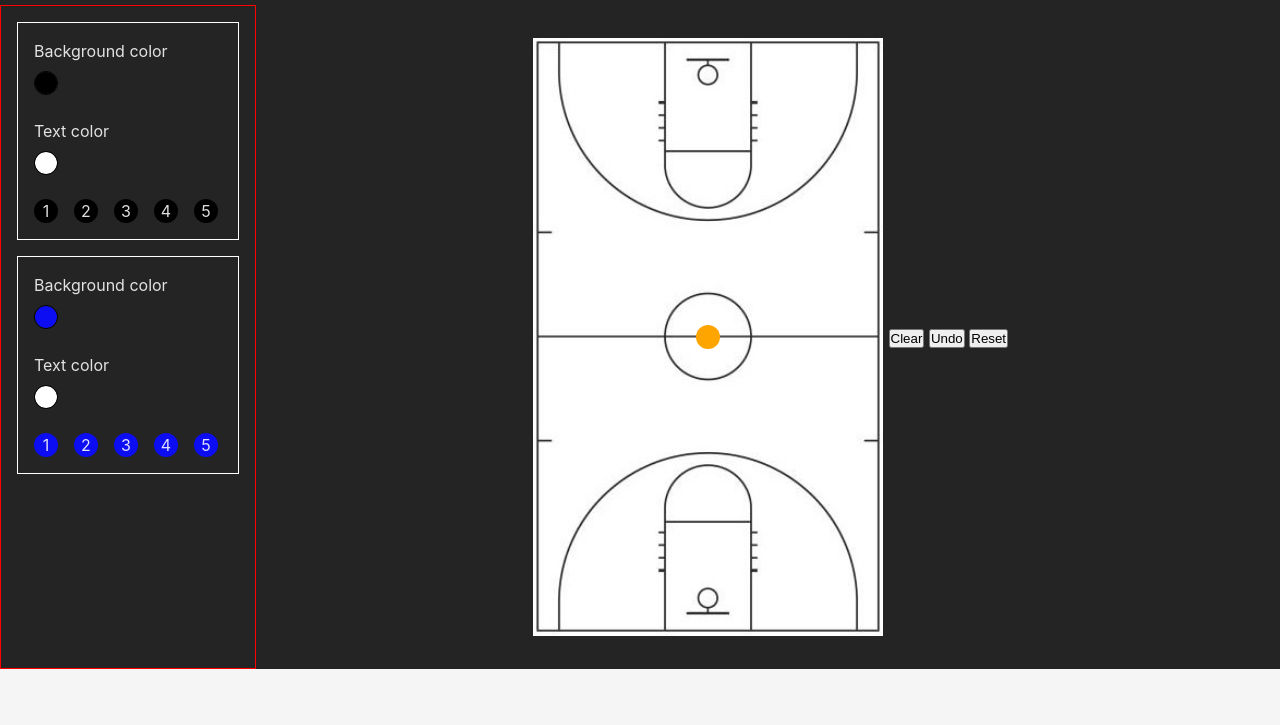
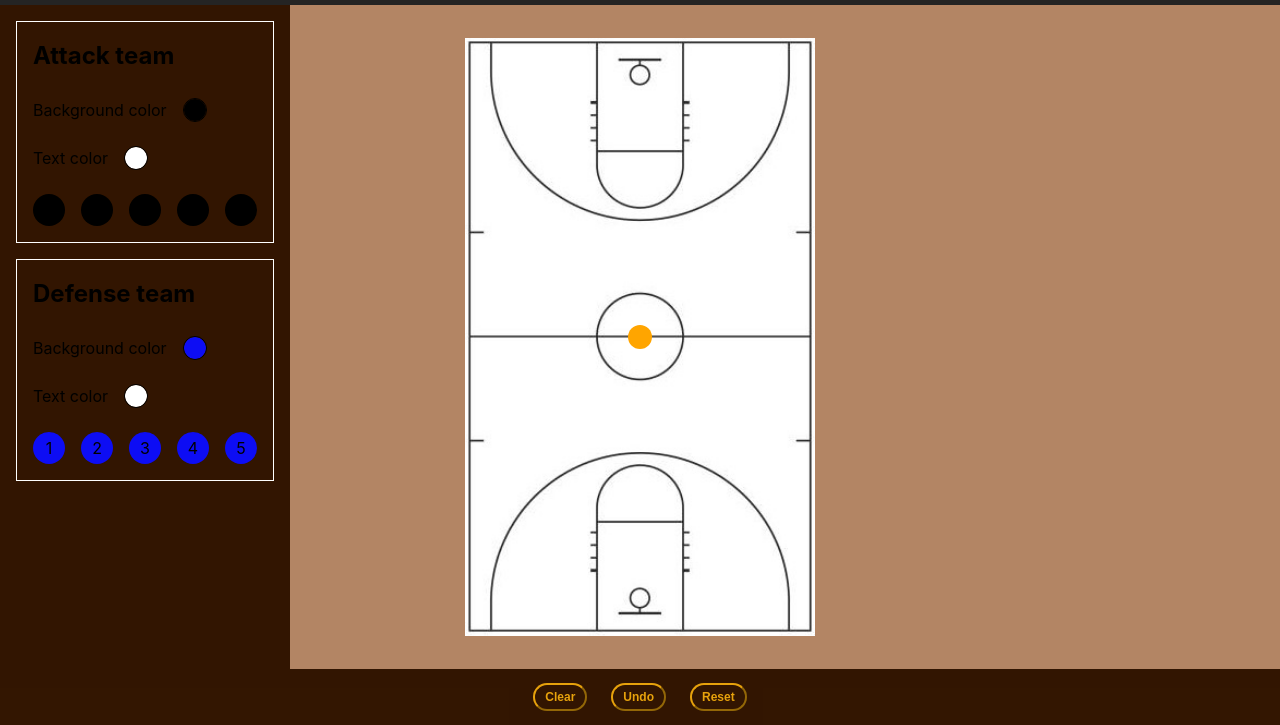
Before and after one commit to SantiG11/tactics-board, a website built with Vite: page index.html in a window 1280 px wide. Shown: the part 75-800 px from the top of the page. Built offline with nearby package versions, Linux system fonts and the light colour scheme.

Commit message:
Added style to the buttons and started trying colors for the page

```diff
--- a/index.html
+++ b/index.html
@@ -16,14 +16,10 @@
         <div id="ball" draggable="true"></div>
         <canvas id="canvas"> </canvas>
       </div>
-      <div class="buttons">
-        <button id="clear-btn">Clear</button>
-        <button id="undo-btn">Undo</button>
-        <button id="reset-btn">Reset</button>
-      </div>
     </main>
     <aside>
-      <div class="players-section">
+      <section class="players-section">
+        <h2>Attack team</h2>
         <div class="color-select-container">
           Background color
           <input
@@ -52,9 +48,10 @@
           <div id="4" class="player attack">4</div>
           <div id="5" class="player attack">5</div>
         </div>
-      </div>
+      </section>
 
-      <div class="players-section">
+      <section class="players-section">
+        <h2>Defense team</h2>
         <div class="color-select-container">
           Background color
           <input
@@ -82,11 +79,16 @@
           <div id="9" class="player defense">4</div>
           <div id="10" class="player defense">5</div>
         </div>
-        </div>
-      </div>
+      </section>
     </aside>
 
-    <footer></footer>
+    <footer>
+      <div class="buttons">
+        <button id="clear-btn">Clear</button>
+        <button id="undo-btn">Undo</button>
+        <button id="reset-btn">Reset</button>
+      </div>
+    </footer>
     <script type="module" src="/src/script.js"></script>
   </body>
 </html>
--- a/src/style.css
+++ b/src/style.css
@@ -4,8 +4,12 @@
   font-weight: 400;
 
   color-scheme: light dark;
-  color: rgba(255, 255, 255, 0.87);
-  background-color: #242424;
+
+  --primary-bg: hsla(25, 76%, 31%, 0.653);
+  --secondary-bg: #321500fd;
+  --orange: #d45113;
+  --primart-text: #fff;
+  --button: #e7a20c;
 }
 
 * {
@@ -14,17 +18,20 @@
   box-sizing: border-box;
 }
 
+/* ---------- Layout --------- */
+
 body {
   display: grid;
   grid-template-areas:
     "header header header"
-    "aside main main"
+    "aside main ."
     "footer footer footer";
   grid-template-rows: 10% 1fr 7%;
-  grid-template-columns: 20% 1fr;
+  grid-template-columns: 20% 1fr 20%;
   height: 100vh;
   min-height: 500px;
   margin: 0;
+  background-color: var(--primary-bg);
 }
 
 header {
@@ -38,8 +45,8 @@ header {
 
 aside {
   grid-area: aside;
-  border: 1px solid red;
 
+  background-color: var(--secondary-bg);
   min-width: fit-content;
   overflow: scroll;
   scrollbar-width: none; /* For Firefox */
@@ -56,8 +63,13 @@ main {
 
 footer {
   grid-area: footer;
-  background-color: rgb(245, 245, 245);
+  background-color: var(--secondary-bg);
+  display: flex;
+  justify-content: center;
+  align-items: center;
 }
+
+/* ---------- Court --------- */
 
 #court {
   min-height: 350px;
@@ -91,6 +103,8 @@ footer {
   transform: translate(-50%, -50%);
 }
 
+/* ---------- Side bar --------- */
+
 .players-section {
   border: 1px solid #fff;
   padding: 1rem;
@@ -112,7 +126,7 @@ footer {
   display: flex;
   align-items: center;
   justify-content: center;
-  padding: 5px;
+  padding: 16px;
   height: 1.5rem;
   width: 1.5rem;
   border-radius: 100%;
@@ -129,23 +143,23 @@ footer {
 
 .color-select-container {
   display: flex;
-  flex-direction: column;
+
   justify-content: end;
   align-items: start;
-  gap: 0.5rem;
+  gap: 1rem;
 }
 
 .color-select {
-  appearance: none; /* Removes default browser styles */
-  -webkit-appearance: none; /* For Safari */
-  width: 1.5rem; /* Set the width of the circle */
-  height: 1.5rem; /* Set the height of the circle */
-  border: 1px solid #000; /* Remove default border */
+  appearance: none;
+  -webkit-appearance: none;
+  width: 1.5rem;
+  height: 1.5rem;
+  border: 1px solid #000;
   background-color: transparent;
-  border-radius: 50%; /* Make it circular */
-  overflow: hidden; /* Ensure it clips to the circular shape */
-  cursor: pointer; /* Change cursor to indicate interactivity */
-  padding: 0; /* Remove padding */
+  border-radius: 50%;
+  overflow: hidden;
+  cursor: pointer;
+  padding: 0;
 }
 
 .color-select::-webkit-color-swatch {
@@ -157,3 +171,20 @@ footer {
   padding: 0;
   border-radius: 50%;
 }
+
+/* ---------- Footer --------- */
+
+.buttons {
+  display: flex;
+  gap: 1.5rem;
+}
+
+button {
+  padding: 5px 10px;
+  font-size: 12px;
+  background-color: transparent;
+  color: var(--button);
+  border-color: var(--button);
+  font-weight: 600;
+  border-radius: 1rem;
+}
```
Lines whose indentation alone changed are shown as unchanged.
